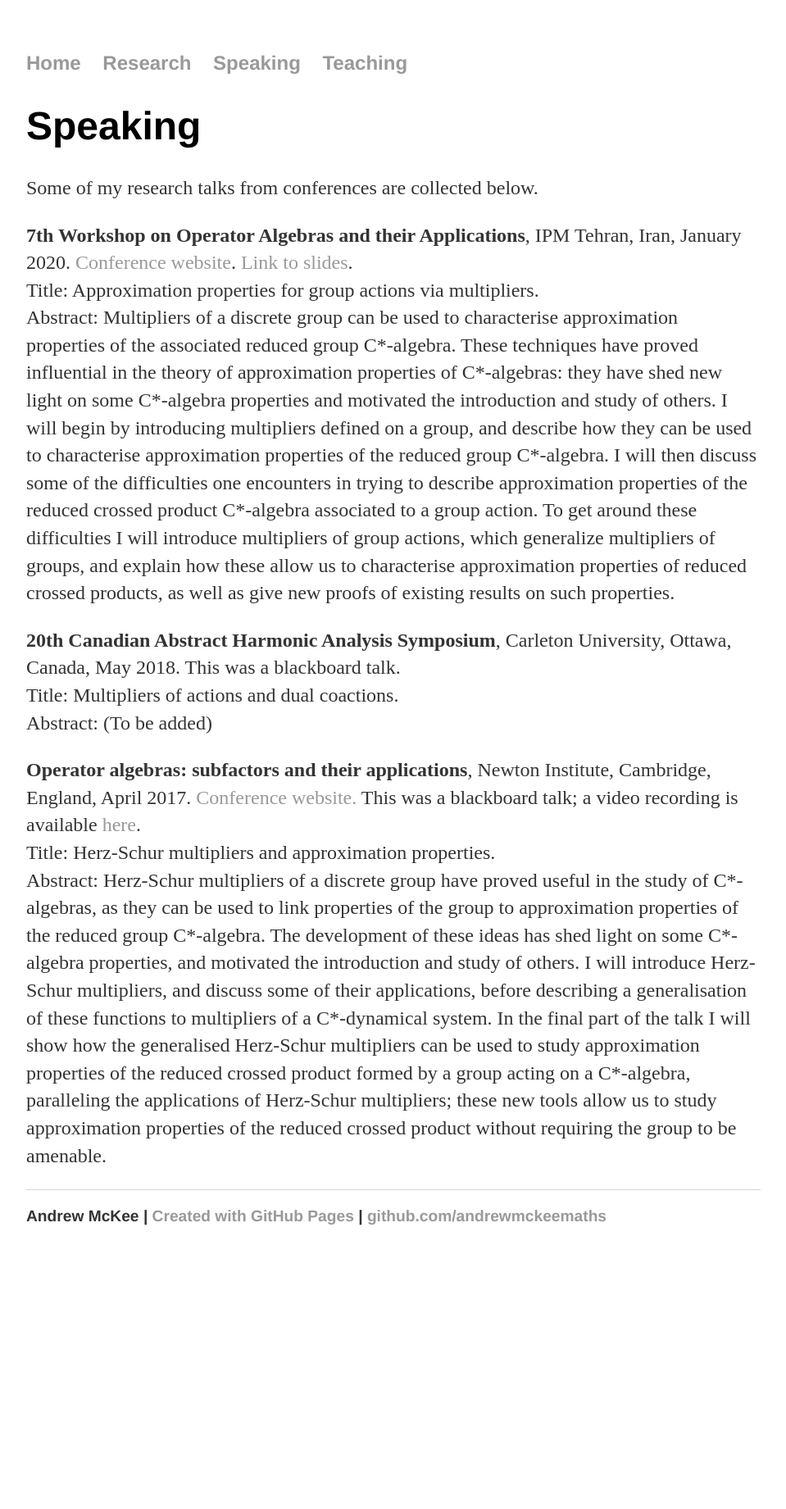
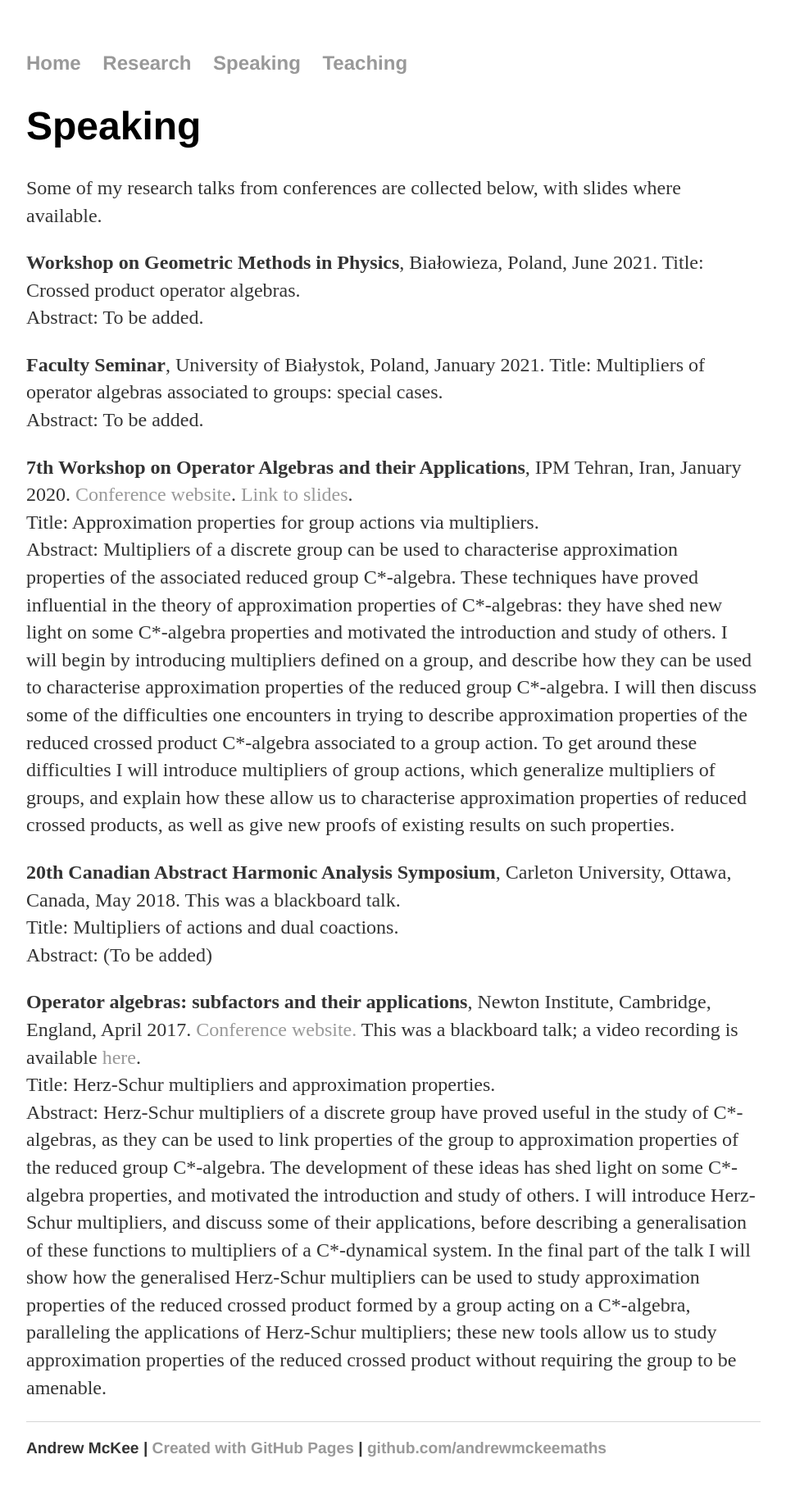
Before and after one commit to andrewmckeemaths/andrewmckeemaths.github.io, a Jekyll site: the page built from speaking/index.html, in a window 1280 px wide. Shown: the whole page at 82% size, without its empty margins (160-1119 px from the left). Built offline with Jekyll 4.4.1, drawn with Linux system fonts in a browser that asks for light colours; before the commit the page ends 1558 px from its top, so only the background shows below that.

Commit message:
Update index.html
Speaking added

```diff
--- a/speaking/index.html
+++ b/speaking/index.html
@@ -5,7 +5,15 @@ title: Andrew McKee
 
 <h1>Speaking</h1>
 
-<p>Some of my research talks from conferences are collected below.</p>
+<p>Some of my research talks from conferences are collected below, with slides where available.</p>
+
+<p><strong>Workshop on Geometric Methods in Physics</strong>, Białowieza, Poland, June 2021.
+Title: Crossed product operator algebras.<br />
+Abstract: To be added.
+
+<p><strong>Faculty Seminar</strong>, University of Białystok, Poland, January 2021.
+Title: Multipliers of operator algebras associated to groups: special cases.<br />
+Abstract: To be added.
 
 <p><strong>7th Workshop on Operator Algebras and their Applications</strong>, IPM Tehran, Iran, January 2020. <a href="http://math.ipm.ac.ir/conferences/2020/OpeAlg2020/">Conference website</a>. <a href="slides/multipliersapproximationTehran.pdf">Link to slides</a>.<br />
 Title: Approximation properties for group actions via multipliers.<br />
```
